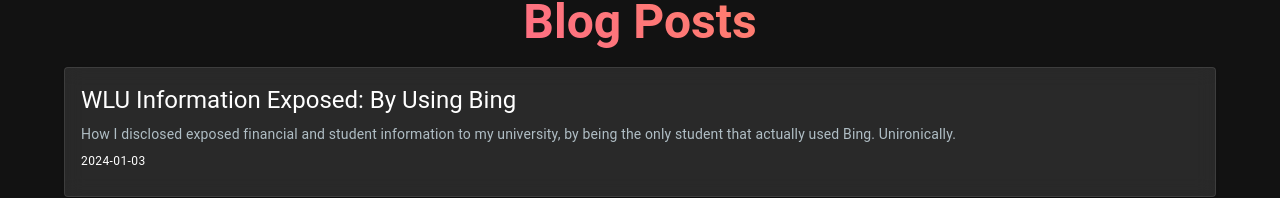
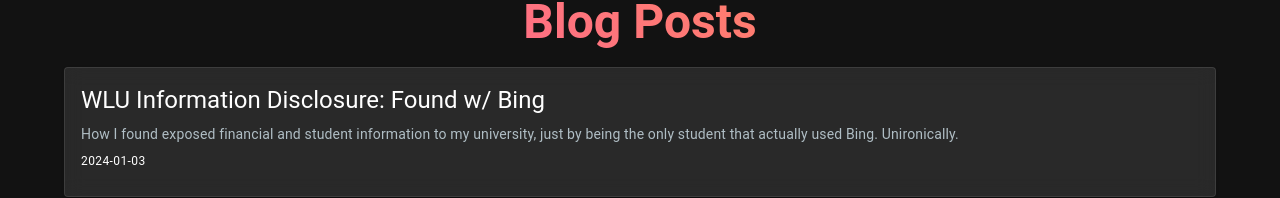
Before and after one commit to AmirAgassi/Website, a React (Create React App) app: page /blog in a window 1280 px wide. Shown: the part 134-332 px from the top of the page. Built offline with nearby package versions, Linux system fonts and the light colour scheme.

Commit message:
Update posts.ts

```diff
--- a/src/data/posts.ts
+++ b/src/data/posts.ts
@@ -26,8 +26,8 @@
 export const posts: BlogPost[] = [
   {
     id: 'first-post',
-    title: 'WLU Information Exposed: By Using Bing',
-    excerpt: 'How I disclosed exposed financial and student information to my university, by being the only student that actually used Bing. Unironically.',
+    title: 'WLU Information Disclosure: Found w/ Bing',
+    excerpt: 'How I found exposed financial and student information to my university, just by being the only student that actually used Bing. Unironically.',
     date: '2024-01-03',
     image: cybersecurityImage,
     path: '/blog/first-post',
```
